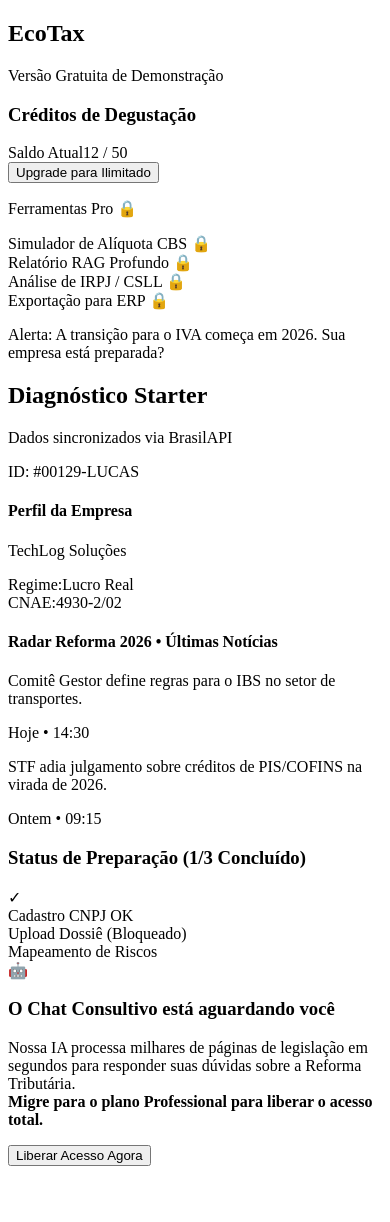
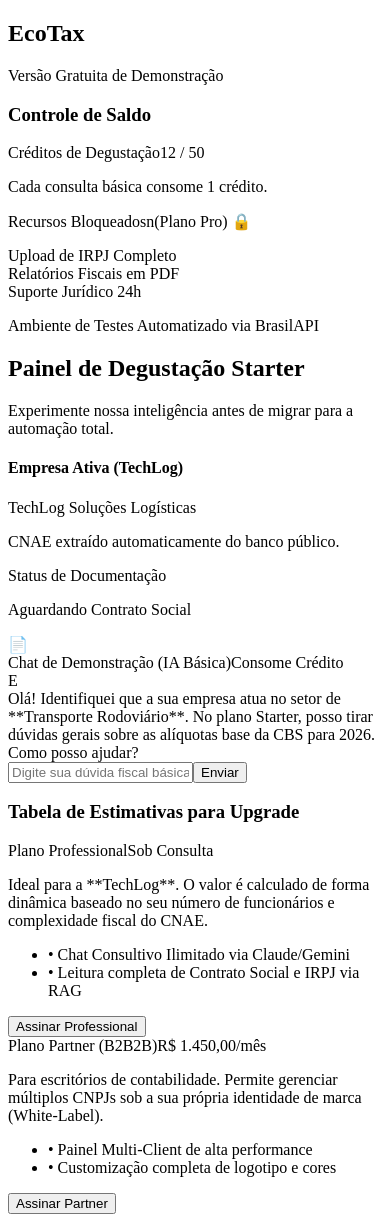
Before and after one commit to teqqzz/ReforMap-AI, a Next.js app in the folder reformap-ai/: page /starter in a window 390 px wide. Before the commit the page ends 1174 px from the top, so only its background shows below. Built offline with nearby package versions, Linux system fonts and the light colour scheme.

Commit message:
modified:   reformap-ai/pages/partner.js 	modified:   reformap-ai/pages/professional.js 	modified:   reformap-ai/pages/starter.js

```diff
--- a/reformap-ai/pages/starter.js
+++ b/reformap-ai/pages/starter.js
@@ -3,135 +3,130 @@
 export default function DashboardStarter() {
   return (
     <div className="flex h-screen bg-slate-900 text-slate-100 overflow-hidden font-sans">
-      {/* Sidebar Starter - Versão Estendida */}
+      {/* Sidebar Starter */}
       <aside className="w-80 bg-slate-950 border-r border-slate-800 flex flex-col p-8">
         <div className="mb-12">
           <h1 className="text-2xl font-black text-blue-500 italic">EcoTax</h1>
           <p className="text-[10px] text-slate-500 uppercase tracking-tighter">Versão Gratuita de Demonstração</p>
         </div>
 
-        <div className="space-y-8 flex-1 overflow-y-auto scrollbar-hide">
+        <div className="space-y-8 flex-1 overflow-y-auto">
+          {/* SEÇÃO DO SALDO NORMAL PEDIDA */}
           <section className="bg-blue-900/10 border border-blue-500/20 p-4 rounded-xl">
-            <h3 className="text-[10px] font-black text-blue-400 uppercase mb-3 tracking-widest">Créditos de Degustação</h3>
+            <h3 className="text-[10px] font-black text-blue-400 uppercase mb-3 tracking-widest">Controle de Saldo</h3>
             <div className="flex justify-between text-xs mb-2">
-              <span className="text-slate-400">Saldo Atual</span>
+              <span className="text-slate-400">Créditos de Degustação</span>
               <span className="font-bold text-white">12 / 50</span>
             </div>
             <div className="w-full bg-slate-800 h-1.5 rounded-full overflow-hidden">
               <div className="bg-blue-500 h-full w-[24%] rounded-full shadow-[0_0_10px_rgba(59,130,246,0.5)]"></div>
             </div>
-            <button className="w-full mt-4 bg-blue-600 py-2 rounded-lg text-[10px] font-black uppercase hover:bg-blue-500 transition shadow-lg">Upgrade para Ilimitado</button>
+            <p className="text-[9px] text-slate-500 mt-2 italic">Cada consulta básica consome 1 crédito.</p>
           </section>
 
-          <nav className="space-y-6">
-            <div>
-              <p className="text-[10px] font-black text-slate-600 uppercase mb-3 tracking-widest">Ferramentas Pro 🔒</p>
-              <div className="space-y-2">
-                {['Simulador de Alíquota CBS', 'Relatório RAG Profundo', 'Análise de IRPJ / CSLL', 'Exportação para ERP'].map((item) => (
-                  <div key={item} className="p-3 bg-slate-900/50 rounded-lg text-[10px] flex justify-between items-center italic text-slate-500 border border-slate-800/50">
-                    {item} <span>🔒</span>
-                  </div>
-                ))}
-              </div>
+          <nav className="space-y-4">
+            <p className="text-[10px] font-black text-slate-600 uppercase tracking-widest">Recursos Bloqueadosn(Plano Pro) 🔒</p>
+            <div className="space-y-2 opacity-60">
+              {['Upload de IRPJ Completo', 'Relatórios Fiscais em PDF', 'Suporte Jurídico 24h'].map((item) => (
+                <div key={item} className="p-3 bg-slate-900/50 rounded-lg text-[10px] border border-slate-800 font-medium">
+                  {item}
+                </div>
+              ))}
             </div>
           </nav>
         </div>
       </aside>
 
       <main className="flex-1 flex flex-col overflow-y-auto">
-        {/* Banner de Impacto */}
-        <div className="bg-gradient-to-r from-blue-700 via-indigo-700 to-slate-900 p-3 text-center shadow-2xl">
-          <p className="text-[10px] font-black uppercase tracking-[0.2em] text-white">
-            Alerta: A transição para o IVA começa em 2026. Sua empresa está preparada?
-          </p>
+        <div className="bg-gradient-to-r from-blue-700 to-indigo-800 p-3 text-center">
+          <p className="text-[10px] font-black uppercase tracking-widest text-white">Ambiente de Testes Automatizado via BrasilAPI</p>
         </div>
 
-        <div className="p-10 space-y-10 max-w-6xl">
-          <header className="flex justify-between items-end">
-            <div>
-              <h2 className="text-3xl font-black italic tracking-tighter">Diagnóstico Starter</h2>
-              <p className="text-xs text-slate-500 mt-1 uppercase font-bold tracking-widest">Dados sincronizados via BrasilAPI</p>
-            </div>
-            <div className="text-right">
-              <span className="text-[10px] bg-slate-800 px-3 py-1 rounded-full font-bold text-slate-400">ID: #00129-LUCAS</span>
-            </div>
+        <div className="p-10 space-y-10 max-w-6xl w-full mx-auto">
+          <header>
+            <h2 className="text-3xl font-black italic tracking-tighter">Painel de Degustação Starter</h2>
+            <p className="text-xs text-slate-500 mt-1">Experimente nossa inteligência antes de migrar para a automação total.</p>
           </header>
 
-          {/* Grid de Conteúdo */}
-          <div className="grid grid-cols-1 md:grid-cols-3 gap-6">
+          {/* GRID: DADOS BÁSICOS DA EMPRESA */}
+          <div className="bg-slate-800/30 p-6 rounded-3xl border border-slate-800 grid grid-cols-1 md:grid-cols-2 gap-6">
+            <div>
+              <h4 className="text-[10px] font-black text-blue-500 uppercase tracking-widest mb-2">Empresa Ativa (TechLog)</h4>
+              <p className="text-lg font-black text-white">TechLog Soluções Logísticas</p>
+              <p className="text-xs text-slate-400 mt-1">CNAE extraído automaticamente do banco público.</p>
+            </div>
+            <div className="bg-slate-950/50 p-4 rounded-xl border border-slate-800 flex justify-between items-center">
+              <div>
+                <p className="text-[10px] text-slate-500 uppercase font-bold">Status de Documentação</p>
+                <p className="text-xs text-amber-500 font-bold mt-1">Aguardando Contrato Social</p>
+              </div>
+              <span className="text-xl">📄</span>
+            </div>
+          </div>
 
-            {/* Card de Identificação */}
-            <div className="bg-slate-800/40 p-6 rounded-3xl border border-slate-800 shadow-xl">
-              <h4 className="text-[10px] font-black text-blue-500 uppercase mb-4 tracking-widest">Perfil da Empresa</h4>
-              <p className="text-lg font-bold text-white uppercase">TechLog Soluções</p>
-              <div className="mt-4 space-y-2">
-                <div className="flex justify-between text-[10px] border-b border-slate-700 pb-1">
-                  <span className="text-slate-500">Regime:</span>
-                  <span className="font-bold">Lucro Real</span>
-                </div>
-                <div className="flex justify-between text-[10px] border-b border-slate-700 pb-1">
-                  <span className="text-slate-500">CNAE:</span>
-                  <span className="font-bold">4930-2/02</span>
+          {/* CHAT INTEGRADO DE DEGUSTAÇÃO FUNCIONAL */}
+          <div className="bg-slate-950 rounded-3xl border border-slate-800 overflow-hidden shadow-2xl">
+            <div className="p-4 bg-slate-900 border-b border-slate-800 flex justify-between items-center">
+              <span className="text-xs font-black uppercase tracking-wider text-blue-400">Chat de Demonstração (IA Básica)</span>
+              <span className="text-[9px] bg-blue-500/10 text-blue-400 px-2 py-0.5 rounded font-bold uppercase">Consome Crédito</span>
+            </div>
+            <div className="p-6 space-y-4 min-h-[150px]">
+              <div className="flex gap-3 max-w-xl">
+                <div className="w-8 h-8 bg-blue-600 rounded-lg flex items-center justify-center font-black text-sm">E</div>
+                <div className="bg-slate-900 p-4 rounded-2xl rounded-tl-none border border-slate-800 text-xs text-slate-300 leading-relaxed">
+                  Olá! Identifiquei que a sua empresa atua no setor de **Transporte Rodoviário**. No plano Starter, posso tirar dúvidas gerais sobre as alíquotas base da CBS para 2026. Como posso ajudar?
                 </div>
               </div>
             </div>
-
-            {/* Feed de Notícias (Aumenta o volume da página) */}
-            <div className="md:col-span-2 bg-slate-800/20 p-6 rounded-3xl border border-slate-800">
-              <h4 className="text-[10px] font-black text-slate-500 uppercase mb-4 tracking-widest">Radar Reforma 2026 • Últimas Notícias</h4>
-              <div className="space-y-4">
-                {[
-                  { t: "Comitê Gestor define regras para o IBS no setor de transportes.", d: "Hoje • 14:30" },
-                  { t: "STF adia julgamento sobre créditos de PIS/COFINS na virada de 2026.", d: "Ontem • 09:15" }
-                ].map((n, idx) => (
-                  <div key={idx} className="flex justify-between items-center border-b border-slate-800 pb-2">
-                    <p className="text-xs font-semibold text-slate-300">{n.t}</p>
-                    <span className="text-[9px] text-slate-600 font-bold uppercase">{n.d}</span>
-                  </div>
-                ))}
-              </div>
+            <div className="p-4 bg-slate-900/50 border-t border-slate-800 flex gap-2">
+              <input type="text" placeholder="Digite sua dúvida fiscal básica aqui..." className="flex-1 bg-slate-950 border border-slate-800 p-3 rounded-xl text-xs outline-none focus:ring-1 focus:ring-blue-500" />
+              <button className="bg-blue-600 text-white font-bold text-xs px-4 rounded-xl uppercase">Enviar</button>
             </div>
           </div>
 
-          {/* Checklist de Conformidade (Interativo) */}
-          <div className="bg-slate-950 p-8 rounded-3xl border border-slate-800">
-            <h3 className="text-sm font-black text-white uppercase mb-6 tracking-widest flex items-center gap-3">
-              Status de Preparação <span className="text-[10px] text-blue-500">(1/3 Concluído)</span>
-            </h3>
-            <div className="grid grid-cols-1 md:grid-cols-3 gap-6">
-              <div className="p-4 bg-blue-900/10 border border-blue-500/30 rounded-2xl flex items-center gap-4">
-                <div className="w-6 h-6 bg-blue-500 rounded-full flex items-center justify-center text-[10px]">✓</div>
-                <span className="text-[10px] font-bold uppercase">Cadastro CNPJ OK</span>
+          {/* SEÇÃO PEDIDA: ESTIMATIVA E VALORES DOS PLANOS COM BOTÃO ASSINAR */}
+          <section className="space-y-6 pt-4">
+            <h3 className="text-sm font-black uppercase tracking-wider text-slate-400">Tabela de Estimativas para Upgrade</h3>
+
+            <div className="grid grid-cols-1 md:grid-cols-2 gap-6">
+              {/* Card Professional */}
+              <div className="bg-slate-950 p-6 rounded-3xl border border-slate-800 flex flex-col justify-between shadow-xl hover:border-blue-500/50 transition">
+                <div>
+                  <div className="flex justify-between items-start">
+                    <span className="text-xs font-black text-blue-400 uppercase tracking-widest">Plano Professional</span>
+                    <span className="text-xs font-mono text-white font-bold">Sob Consulta</span>
+                  </div>
+                  <p className="text-[11px] text-slate-400 mt-3 leading-relaxed">
+                    Ideal para a **TechLog**. O valor é calculado de forma dinâmica baseado no seu número de funcionários e complexidade fiscal do CNAE.
+                  </p>
+                  <ul className="mt-4 space-y-2 text-[10px] text-slate-500">
+                    <li>• Chat Consultivo Ilimitado via Claude/Gemini</li>
+                    <li>• Leitura completa de Contrato Social e IRPJ via RAG</li>
+                  </ul>
+                </div>
+                <button className="w-full mt-6 bg-blue-600 hover:bg-blue-500 text-white font-black py-3 rounded-xl text-xs uppercase tracking-widest transition">Assinar Professional</button>
               </div>
-              <div className="p-4 bg-slate-900 border border-slate-800 rounded-2xl flex items-center gap-4 opacity-50">
-                <div className="w-6 h-6 border-2 border-slate-700 rounded-full"></div>
-                <span className="text-[10px] font-bold uppercase italic">Upload Dossiê (Bloqueado)</span>
-              </div>
-              <div className="p-4 bg-slate-900 border border-slate-800 rounded-2xl flex items-center gap-4 opacity-50">
-                <div className="w-6 h-6 border-2 border-slate-700 rounded-full"></div>
-                <span className="text-[10px] font-bold uppercase italic">Mapeamento de Riscos</span>
+
+              {/* Card Partner */}
+              <div className="bg-slate-950 p-6 rounded-3xl border border-slate-800 flex flex-col justify-between shadow-xl hover:border-emerald-500/50 transition">
+                <div>
+                  <div className="flex justify-between items-start">
+                    <span className="text-xs font-black text-emerald-400 uppercase tracking-widest">Plano Partner (B2B2B)</span>
+                    <span className="text-xs font-mono text-white font-bold">R$ 1.450,00<span className="text-[9px] text-slate-500">/mês</span></span>
+                  </div>
+                  <p className="text-[11px] text-slate-400 mt-3 leading-relaxed">
+                    Para escritórios de contabilidade. Permite gerenciar múltiplos CNPJs sob a sua própria identidade de marca (White-Label).
+                  </p>
+                  <ul className="mt-4 space-y-2 text-[10px] text-slate-500">
+                    <li>• Painel Multi-Client de alta performance</li>
+                    <li>• Customização completa de logotipo e cores</li>
+                  </ul>
+                </div>
+                <button className="w-full mt-6 bg-emerald-600 hover:bg-emerald-500 text-white font-black py-3 rounded-xl text-xs uppercase tracking-widest transition">Assinar Partner</button>
               </div>
             </div>
-          </div>
+          </section>
 
-          {/* Call to Action Central - Onde a mágica acontece */}
-          <div className="relative p-1 bg-[radial-gradient(ellipse_at_center,_var(--tw-gradient-stops))] from-blue-600 via-slate-900 to-slate-950 rounded-[40px] shadow-2xl">
-            <div className="bg-slate-950 p-12 rounded-[38px] text-center space-y-6">
-              <div className="inline-block p-4 bg-slate-900 rounded-full mb-4">
-                 <span className="text-4xl animate-pulse">🤖</span>
-              </div>
-              <h3 className="text-2xl font-black text-white tracking-tighter italic">O Chat Consultivo está aguardando você</h3>
-              <p className="text-xs text-slate-500 max-w-lg mx-auto leading-relaxed">
-                Nossa IA processa milhares de páginas de legislação em segundos para responder suas dúvidas sobre a Reforma Tributária. <br/>
-                <strong>Migre para o plano Professional para liberar o acesso total.</strong>
-              </p>
-              <div className="pt-6 flex justify-center gap-4">
-                <button className="bg-white text-slate-950 px-10 py-4 rounded-2xl font-black text-xs uppercase tracking-widest hover:scale-105 transition shadow-xl">
-                  Liberar Acesso Agora
-                </button>
-              </div>
-            </div>
-          </div>
         </div>
       </main>
     </div>
```
Also changed, not shown: reformap-ai/pages/partner.js (+38 -24 lines), reformap-ai/pages/professional.js (+27 -12 lines).
